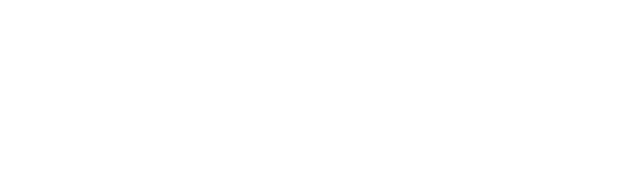
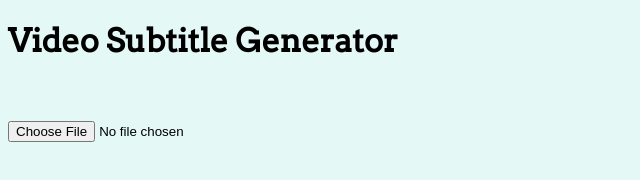
Before and after one commit to gauravd12345/video_subtitle_generator, a plain HTML site: page scripts/index.html in a window 1280 px wide. Shown: the whole page, without its empty margins (0-640 px from the left). Drawn offline with Linux system fonts and the light colour scheme.

Commit message:
added basic html and css

```diff
--- a/scripts/index.html
+++ b/scripts/index.html
@@ -3,9 +3,16 @@
 <head>
     <meta charset="UTF-8">
     <meta name="viewport" content="width=device-width, initial-scale=1.0">
-    <title>Document</title>
+    <link rel="stylesheet" href="style.css">
+    <link href="https://fonts.googleapis.com/css2?family=Arvo&display=swap" rel="stylesheet">
+    <title>Video Subtitle Generator</title>
 </head>
 <body>
-
+    <h1>Video Subtitle Generator</h1>
+    <form action="post">
+        <br>
+        <br>
+        <input type="file" id="file">
+    </form>
 </body>
 </html>
--- a/scripts/style.css
+++ b/scripts/style.css
@@ -0,0 +1,5 @@
+body{
+    background-color: #e4f9f5;
+    font-family: 'Arvo', serif;
+
+}
```
